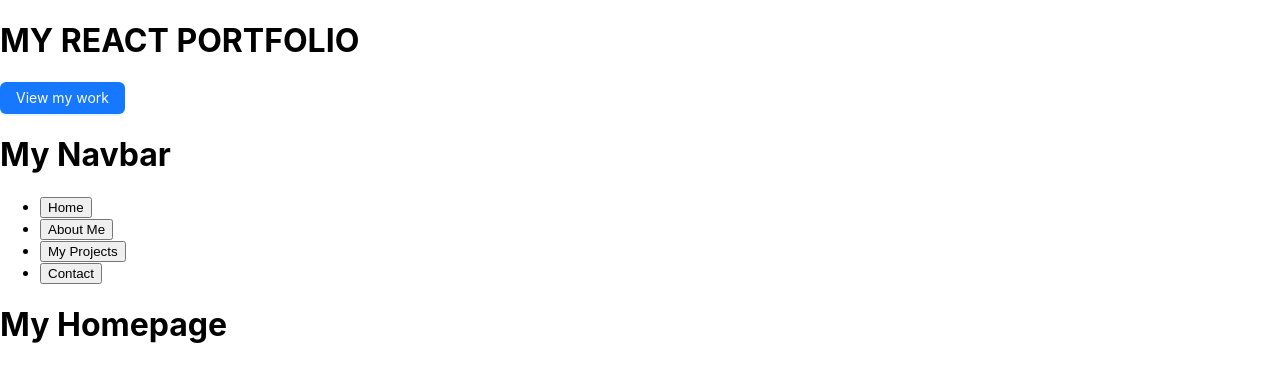
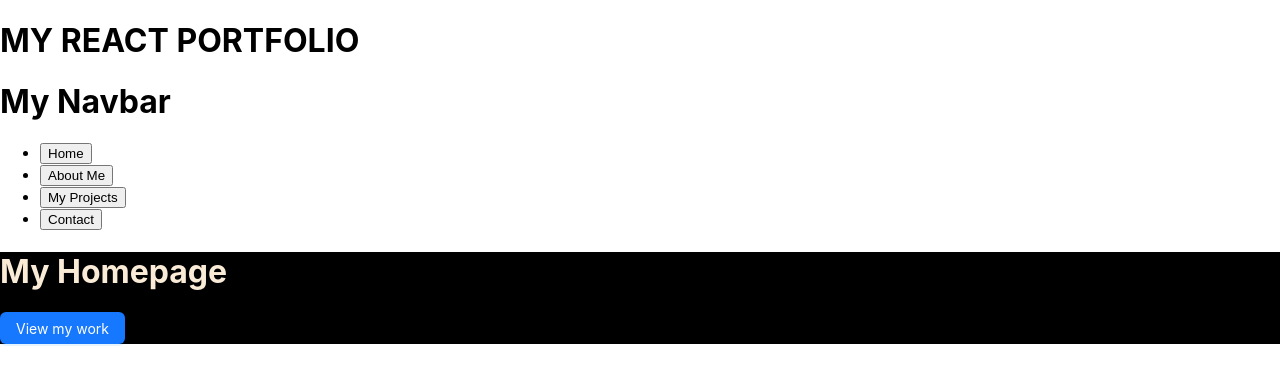
Before and after one commit to Atee-Michael/portfolio-react, a React (Create React App) app in the folder my-react-portfolio/: page / in a window 1280 px wide. Shown: the top 384 px of the page. Built offline with nearby package versions, Linux system fonts and the light colour scheme.

Commit message:
added home tasks to project

```diff
--- a/my-react-portfolio/src/App.css
+++ b/my-react-portfolio/src/App.css
@@ -0,0 +1,5 @@
+.container {
+background-color: black;
+color: antiquewhite;
+
+}
--- a/my-react-portfolio/src/App.js
+++ b/my-react-portfolio/src/App.js
@@ -13,7 +13,7 @@
   return (
     <div className="App">
      <h1>MY REACT PORTFOLIO</h1>
-     <Button type="primary">View my work</Button>
+
      <Header setSelectedComponent={setSelectedComponent}/>
      <main>
       {selectedComponent === 'Home' && <Home />}
--- a/my-react-portfolio/src/components/Home.js
+++ b/my-react-portfolio/src/components/Home.js
@@ -1,12 +1,34 @@
 // Serves as the landing page
 
 import React from "react";
+import '../App.css';
+import { Button } from 'antd';
 
 function Home () {
     return (
+        <div className="homepage container">
         <h1>My Homepage</h1>
-
+        <Button type="primary">View my work</Button>
+        </div>
     )
 }
 
 export default Home;
+
+/*
+Add short descriptive context
+
+add background
+
+add a business quote on design and customer experience
+
+add picture
+
+finalise responsiveness
+
+add animations
+
+
+
+
+*/
```
